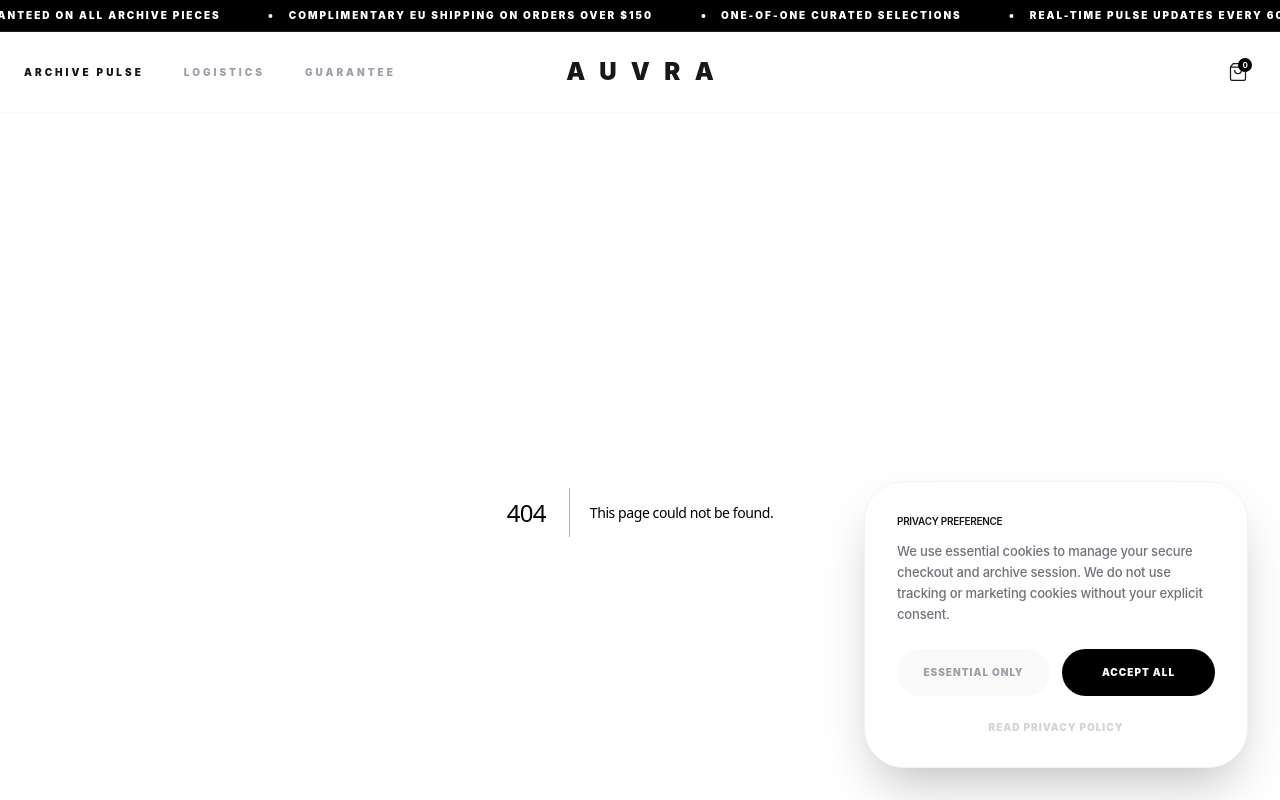
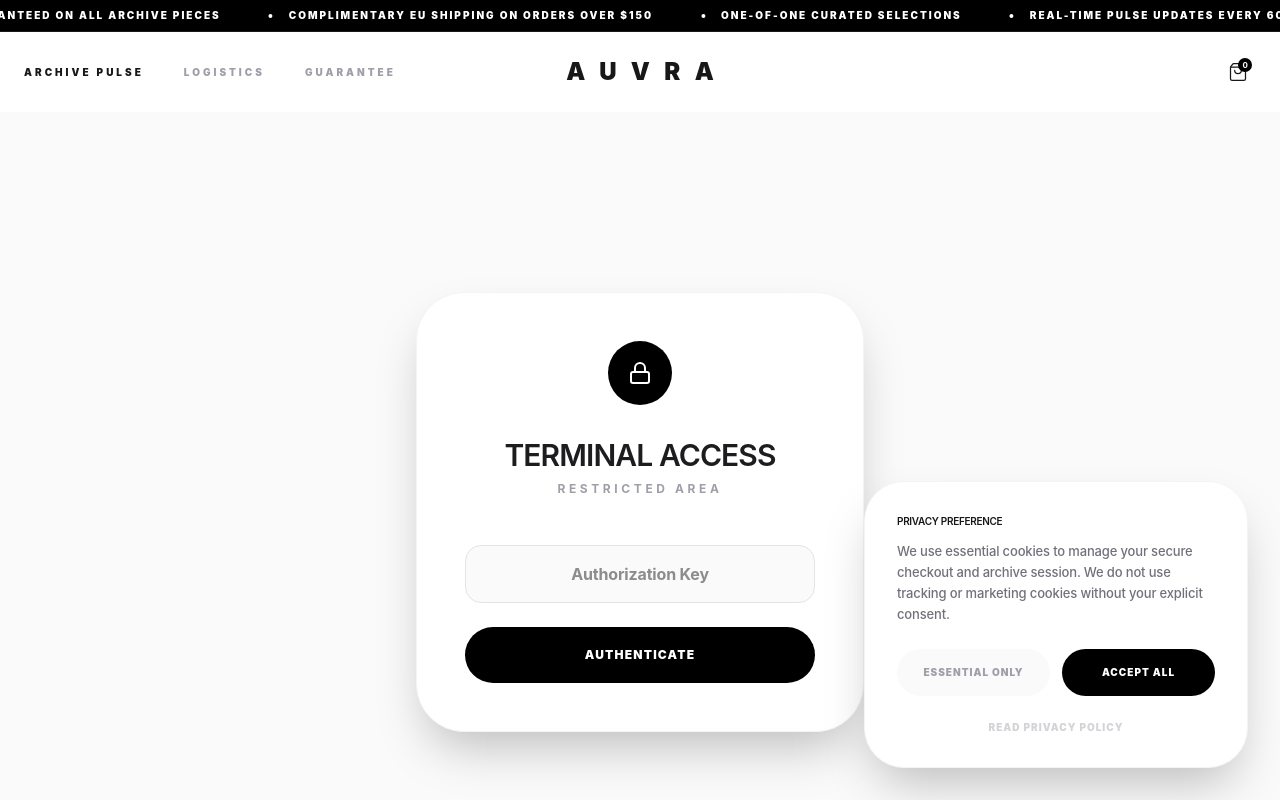
Before and after one commit to mbn-code/auvra, a Next.js app: page /admin/login in a window 1280 px wide. Before the commit this address had no page. Shown: the top 800 px of the page. Built offline with nearby package versions, Linux system fonts and the light colour scheme.

Commit message:
Secure Admin Panel: Add login/logout with cookie-based session and password protection

```diff
--- /dev/null
+++ b/src/app/admin/login/page.tsx
@@ -0,0 +1,59 @@
+"use client";
+
+import { useState } from "react";
+import { useRouter } from "next/navigation";
+import { Lock } from "lucide-react";
+
+export default function AdminLoginPage() {
+  const [password, setPassword] = useState("");
+  const [error, setError] = useState("");
+  const router = useRouter();
+
+  const handleLogin = async (e: React.FormEvent) => {
+    e.preventDefault();
+
+    const res = await fetch("/api/admin/login", {
+      method: "POST",
+      headers: { "Content-Type": "application/json" },
+      body: JSON.stringify({ password }),
+    });
+
+    if (res.ok) {
+      router.push("/admin/review");
+      router.refresh();
+    } else {
+      setError("Unauthorized access.");
+    }
+  };
+
+  return (
+    <div className="min-h-screen bg-zinc-50 flex items-center justify-center px-6">
+      <div className="max-w-md w-full bg-white p-12 rounded-[3rem] shadow-2xl border border-zinc-100 text-center">
+        <div className="w-16 h-16 bg-black rounded-full flex items-center justify-center mx-auto mb-8">
+          <Lock className="text-white" size={24} />
+        </div>
+        <h1 className="text-3xl font-black tracking-tighter mb-2">TERMINAL ACCESS</h1>
+        <p className="text-zinc-400 text-xs font-bold uppercase tracking-[0.3em] mb-12">Restricted Area</p>
+
+        <form onSubmit={handleLogin} className="space-y-6">
+          <div>
+            <input
+              type="password"
+              placeholder="Authorization Key"
+              value={password}
+              onChange={(e) => setPassword(e.target.value)}
+              className="w-full bg-zinc-50 border border-zinc-200 px-6 py-4 rounded-2xl text-center font-bold outline-none focus:border-black transition-colors"
+            />
+          </div>
+          {error && <p className="text-red-500 text-[10px] font-black uppercase tracking-widest">{error}</p>}
+          <button
+            type="submit"
+            className="w-full bg-black text-white py-5 rounded-full font-black text-xs uppercase tracking-widest hover:opacity-80 transition-all"
+          >
+            Authenticate
+          </button>
+        </form>
+      </div>
+    </div>
+  );
+}
--- a/src/app/admin/review/page.tsx
+++ b/src/app/admin/review/page.tsx
@@ -2,17 +2,24 @@
 
 import { useEffect, useState } from "react";
 import { supabase } from "@/lib/supabase";
-import { Check, X, ExternalLink, ShieldCheck, AlertTriangle, TrendingUp, Star, Edit3 } from "lucide-react";
+import { Check, X, ExternalLink, ShieldCheck, AlertTriangle, TrendingUp, Star, Edit3, LogOut } from "lucide-react";
+import { useRouter } from "next/navigation";
 
 export default function AdminReviewPage() {
   const [items, setItems] = useState<any[]>([]);
   const [loading, setLoading] = useState(true);
   const [editingId, setEditingId] = useState<string | null>(null);
   const [editValue, setEditValue] = useState<string>("");
+  const router = useRouter();
 
   useEffect(() => {
     fetchPendingItems();
   }, []);
+
+  async function handleLogout() {
+    await fetch("/api/admin/logout", { method: "POST" });
+    router.push("/admin/login");
+  }
 
   async function fetchPendingItems() {
     setLoading(true);
@@ -71,9 +78,18 @@ export default function AdminReviewPage() {
             <p className="text-[10px] font-black uppercase tracking-[0.4em] text-zinc-400 mb-2">Arbitrage Terminal</p>
             <h1 className="text-4xl font-black tracking-tighter">Profit Review Board</h1>
           </div>
-          <div className="text-right">
-            <p className="text-2xl font-black tracking-tighter text-zinc-900">{items.length}</p>
-            <p className="text-[10px] font-bold text-zinc-400 uppercase tracking-widest">Awaiting Command</p>
+          <div className="flex items-center gap-8">
+            <div className="text-right">
+              <p className="text-2xl font-black tracking-tighter text-zinc-900">{items.length}</p>
+              <p className="text-[10px] font-bold text-zinc-400 uppercase tracking-widest">Awaiting Command</p>
+            </div>
+            <button
+              onClick={handleLogout}
+              className="p-4 bg-zinc-100 hover:bg-zinc-200 rounded-full transition-colors text-zinc-600"
+              title="Logout"
+            >
+              <LogOut size={20} strokeWidth={1.5} />
+            </button>
           </div>
         </header>
 
--- /dev/null
+++ b/src/app/api/admin/login/route.ts
@@ -0,0 +1,21 @@
+import { NextRequest, NextResponse } from "next/server";
+import { cookies } from "next/headers";
+
+export async function POST(req: NextRequest) {
+  const { password } = await req.json();
+
+  if (password === process.env.ADMIN_PASSWORD) {
+    const cookieStore = await cookies();
+    cookieStore.set("admin_session", "authenticated", {
+      httpOnly: true,
+      secure: process.env.NODE_ENV === "production",
+      sameSite: "strict",
+      maxAge: 60 * 60 * 24 * 7, // 1 week
+      path: "/",
+    });
+
+    return NextResponse.json({ success: true });
+  }
+
+  return NextResponse.json({ error: "Unauthorized" }, { status: 401 });
+}
--- /dev/null
+++ b/src/app/api/admin/logout/route.ts
@@ -0,0 +1,8 @@
+import { NextRequest, NextResponse } from "next/server";
+import { cookies } from "next/headers";
+
+export async function POST(req: NextRequest) {
+  const cookieStore = await cookies();
+  cookieStore.delete("admin_session");
+  return NextResponse.json({ success: true });
+}
--- /dev/null
+++ b/src/middleware.ts
@@ -0,0 +1,21 @@
+import { NextResponse } from 'next/server';
+import type { NextRequest } from 'next/server';
+
+export function middleware(request: NextRequest) {
+  const { pathname } = request.nextUrl;
+
+  // Protect admin review page
+  if (pathname.startsWith('/admin/review')) {
+    const session = request.cookies.get('admin_session');
+
+    if (!session || session.value !== 'authenticated') {
+      return NextResponse.redirect(new URL('/admin/login', request.url));
+    }
+  }
+
+  return NextResponse.next();
+}
+
+export const config = {
+  matcher: ['/admin/:path*'],
+};
```
